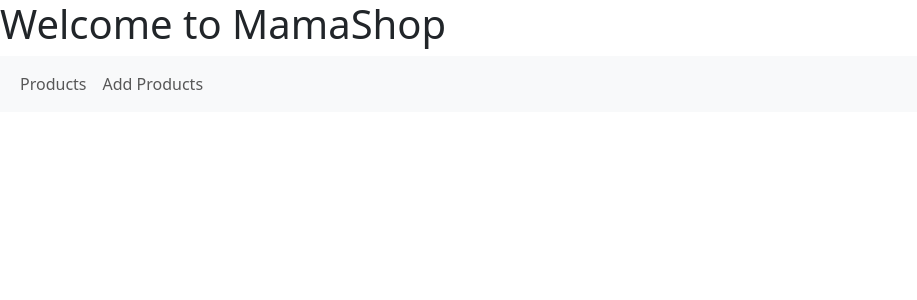
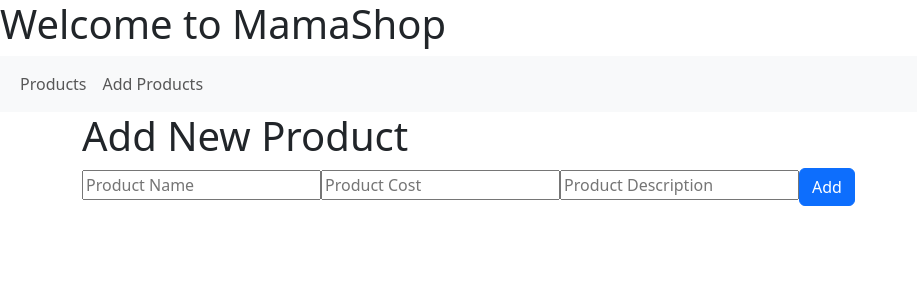
Before and after one commit to aliffmar/react-sctp01, a React (Create React App) app in the folder mamashop/: page /products in a window 1280 px wide. Shown: the top 300 px of the page, without its empty margins (0-917 px from the left). Built offline with nearby package versions, Linux system fonts and the light colour scheme.

Commit message:
added link for peoduct and creating

```diff
--- a/mamashop/package.json
+++ b/mamashop/package.json
@@ -16,7 +16,7 @@
     "web-vitals": "^2.1.4"
   },
   "scripts": {
-    "start": "react-scripts start",
+    "start": "react-scripts --openssl-legacy-provider start",
     "build": "react-scripts build",
     "test": "react-scripts test",
     "eject": "react-scripts eject"
--- a/mamashop/src/App.js
+++ b/mamashop/src/App.js
@@ -18,7 +18,7 @@ function App() {
                 <Link className="nav-link" to="/">Products</Link>
               </li>
               <li className="nav-item">
-                <Link className="nav-link" to="/products/create">Add Products</Link>
+                <Link className="nav-link" to="/products">Add Products</Link>
               </li>
             </ul>
           </div>
@@ -26,7 +26,7 @@ function App() {
 
         <Routes>
           <Route path="/" element={<Products/>}/>
-          <Route path="/products/create" element={<Create/>}/>
+          <Route path="/products/" element={<Create/>}/>
           <Route path="/update/:id" element={<Update/>}/>
         </Routes>
 
--- a/mamashop/src/pages/Create.js
+++ b/mamashop/src/pages/Create.js
@@ -2,7 +2,7 @@ import React, { useState } from 'react';
 import axios from 'axios';
 import { useNavigate } from 'react-router-dom';
 
-const dbLink = process.env.REACT_APP_DB_LINK
+const dbLink = process.env.REACT_APP_DB_LINK;
 
 const Create = () => {
   const [product, setProduct] = useState({
```
Also changed, not shown: 1 other file (tests, documents, lock files or other folders).
